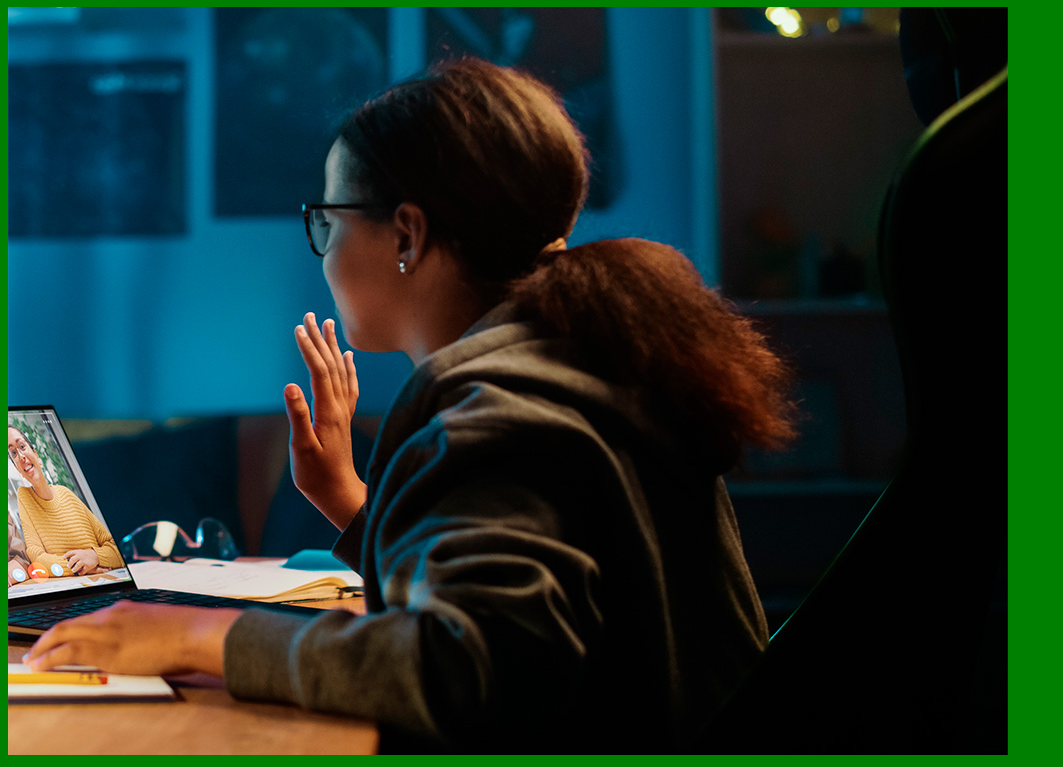
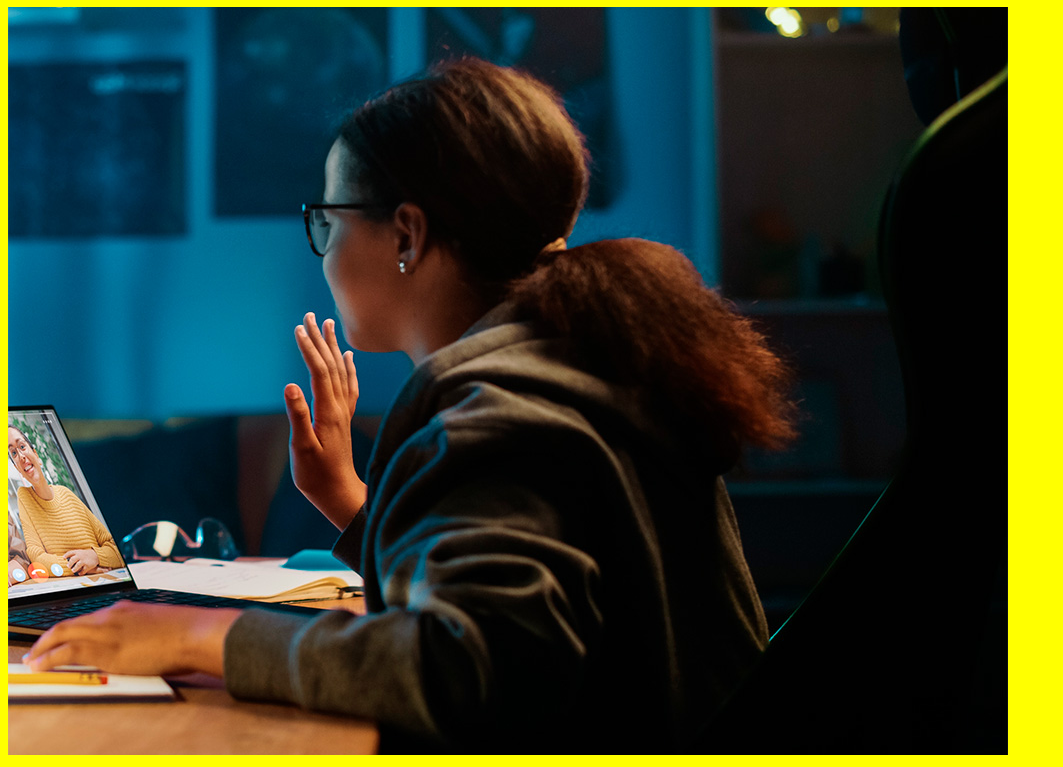
Before and after one commit to PhilipeF/ebac_tech_talks, a website built with Parcel: page src/index.html in a window 1280 px wide. Shown: the part 73-840 px from the top of the page, without its empty margins (0-1063 px from the left). Built offline with nearby package versions, Linux system fonts and the light colour scheme.

Commit message:
Feat: Titulo - ok

```diff
--- a/src/index.html
+++ b/src/index.html
@@ -3,7 +3,7 @@
 <head>
     <meta charset="UTF-8">
     <meta name="viewport" content="width=device-width, initial-scale=1.0">
-    <title>Document</title>
+    <title>Ebac Tasks</title>
     <link rel="stylesheet" href="styles/main.scss">
 </head>
 <body>
--- a/src/styles/main.scss
+++ b/src/styles/main.scss
@@ -1,3 +1,3 @@
 body {
-    background-color: green;
+    background-color: yellow;
 }
```
